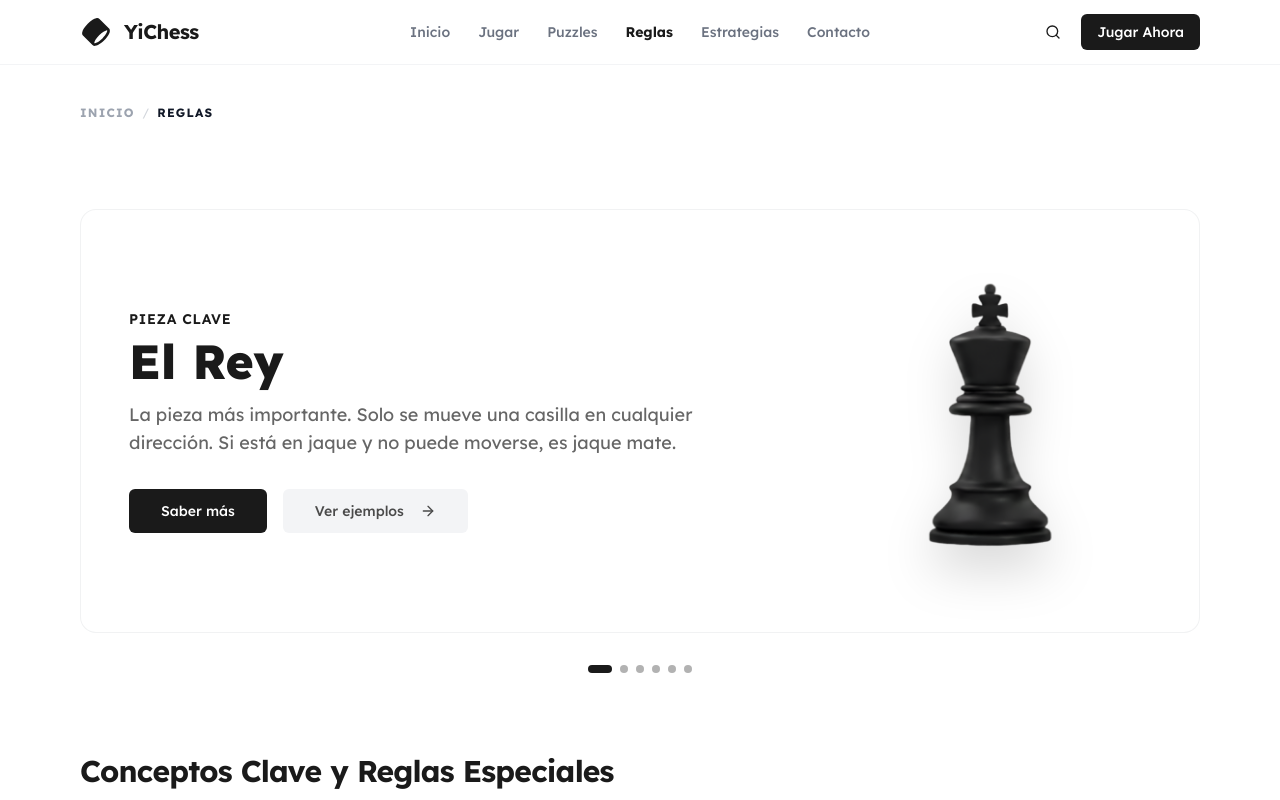
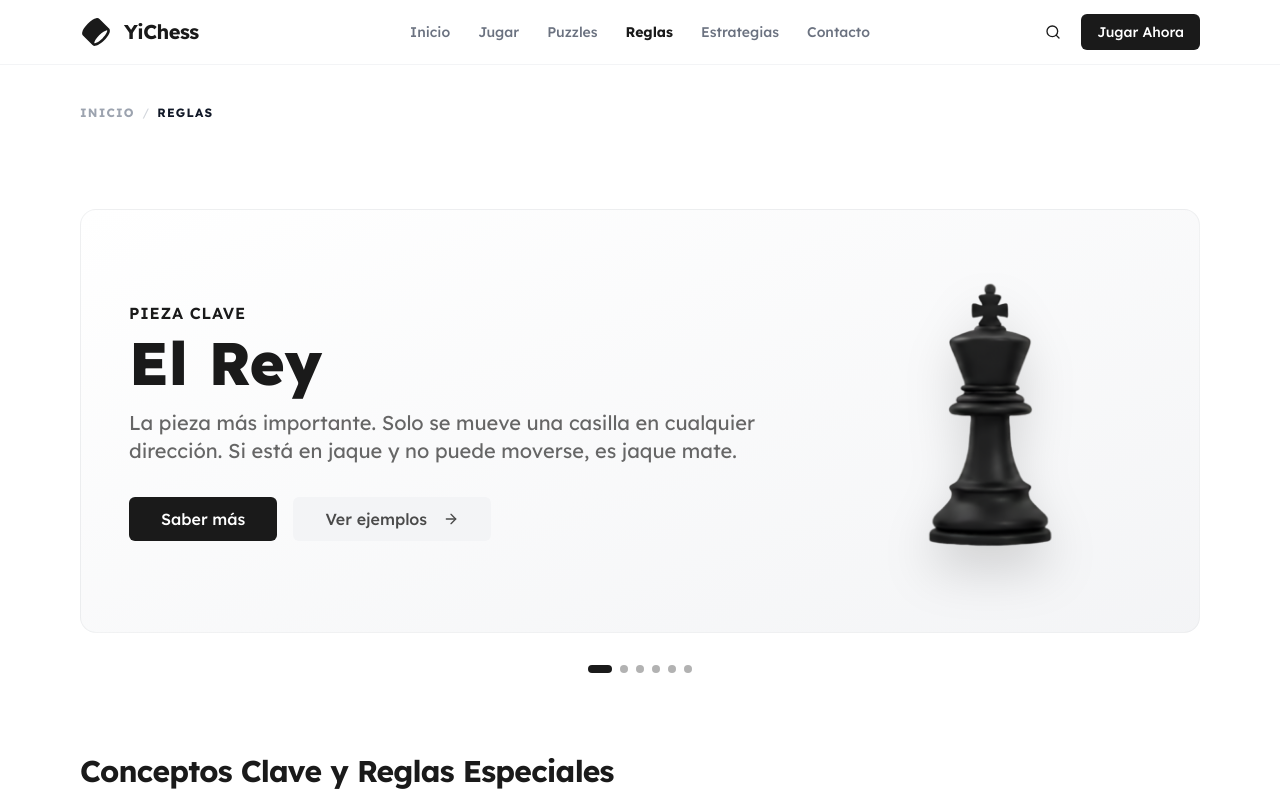
Before and after one commit to yisus17-stack/YiChess, a Next.js app: page /reglas in a window 1280 px wide. Shown: the top 800 px of the page. Built offline with nearby package versions, Linux system fonts and the light colour scheme.

Commit message:
le metemos color a la card del carrusel para que no se vea muy monocroma

```diff
--- a/src/components/rules-pieces-carousel.tsx
+++ b/src/components/rules-pieces-carousel.tsx
@@ -19,19 +19,19 @@ type Piece = {
 };
 
 const PieceInfoCard = ({ name, description, value, imageUrl }: Piece) => (
-    <div className="bg-card border border-border/50 rounded-2xl h-full flex flex-col">
+    <div className="bg-gradient-to-br from-card to-muted border border-border/50 rounded-2xl h-full flex flex-col">
       <div className="flex flex-1 flex-col lg:flex-row items-center justify-center gap-8 lg:gap-16 p-8 md:p-12">
         <div className="flex-[2] text-center lg:text-left">
-          <p className="font-semibold text-primary mb-2 uppercase tracking-wider text-sm">
+          <p className="font-semibold text-primary mb-2 uppercase tracking-wider text-sm md:text-base">
             {value === '∞' ? 'Pieza Clave' : `Valor: ${value} puntos`}
           </p>
-          <h3 className="text-4xl md:text-5xl font-extrabold text-foreground mb-4 leading-tight">
+          <h3 className="text-4xl md:text-6xl font-extrabold text-foreground mb-4 leading-tight">
             {name}
           </h3>
-          <p className="text-muted-foreground text-lg mb-8">{description}</p>
+          <p className="text-muted-foreground text-lg md:text-xl mb-8">{description}</p>
           <div className="flex gap-4 justify-center lg:justify-start">
-            <Button size="lg">Saber más</Button>
-            <Button size="lg" variant="secondary">
+            <Button size="lg" className='text-base'>Saber más</Button>
+            <Button size="lg" variant="secondary" className='text-base'>
               Ver ejemplos <ArrowRight className="ml-2 size-4" />
             </Button>
           </div>
```
